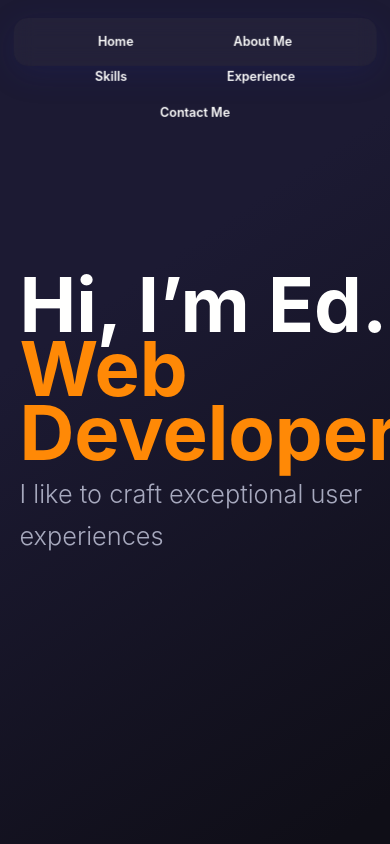
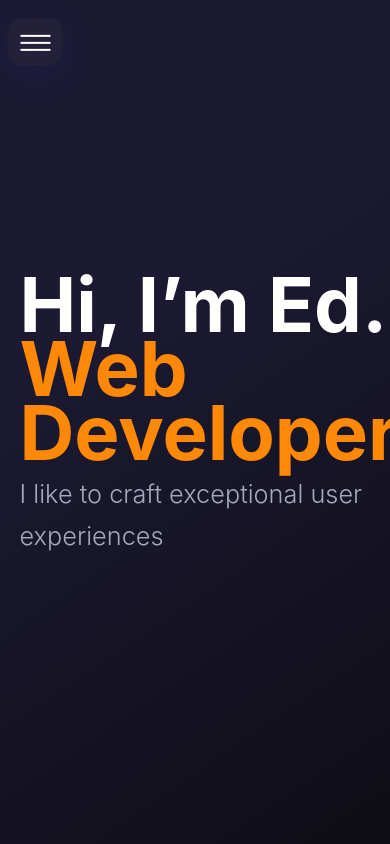
Before and after one commit to EdvinasOak/WebCv2023, a React (Vite) app: page / in a window 390 px wide. Shown: the top 844 px of the page. Built offline with nearby package versions, Linux system fonts and the light colour scheme.

Commit message:
Fix nav bar for mobile, split navbar styles into separate css module, add scroll to selected navbar item on click functionality

```diff
--- a/src/About.tsx
+++ b/src/About.tsx
@@ -1,6 +1,20 @@
-const About = () => {
+import { useEffect, useRef, forwardRef, ForwardedRef } from 'react';
+
+const About = forwardRef((props, ref: ForwardedRef<HTMLDivElement | null>) => {
+	const aboutRef = useRef<HTMLDivElement | null>(null);
+
+	useEffect(() => {
+		if (ref) {
+			if (typeof ref === 'function') {
+				ref(aboutRef.current);
+			} else {
+				ref.current = aboutRef.current;
+			}
+		}
+	}, [ref]);
+
 	return (
-		<div className='about'>
+		<div ref={aboutRef} className='about'>
 			<div className='aboutGridContainer'>
 				<div className='aboutImageItem'>
 					<div className='aboutImageGridContainer'>
@@ -52,6 +66,6 @@ const About = () => {
 			</div>
 		</div>
 	);
-};
+});
 
 export default About;
--- a/src/App.css
+++ b/src/App.css
@@ -274,52 +274,7 @@
 
 }
 
-/* Navbar */
 
-.Navbar {
-  position: fixed;
-  top: 5%;
-  width: 93%;
-  height: 5vh;
-  height: calc(45px + 0.390625vh);
-
-  max-height: 80px;
-  font-weight: 600;
-  border-radius: 14px;
-  left: 50%;
-
-  transform: translate(-50%, -50%);
-  background: rgba(155, 155, 155, 0.06);
-  box-shadow: 0 8px 32px 0 rgba(31, 38, 135, 0.2);
-  backdrop-filter: blur(10px);
-  -webkit-backdrop-filter: blur(8.5px);
-
-  text-align: center;
-  z-index: 1000;
-
-
-  li {
-    list-style-type: none;
-    color: #fffffe;
-    cursor: pointer;
-
-    padding: 1vh 50px;
-    text-decoration: none;
-    font-size: calc(11px + 0.390625vw);
-    display: inline-block;
-
-    position: relative;
-    top: 50%;
-    transform: translateY(-50%);
-  }
-
-  li:hover {
-
-    text-shadow: #fffffe 1px 0 10px;
-    transition: all 0.1s ease-in-out;
-  }
-
-}
 
 
 
@@ -729,7 +684,7 @@ button {
   color: #FFFFFE;
   font-weight: 600;
   cursor: pointer;
-  z-index: 10000;
+  z-index: 100;
 
 }
 
--- a/src/App.tsx
+++ b/src/App.tsx
@@ -1,3 +1,4 @@
+// App.jsx
 import './App.css';
 import Home from './Home';
 import About from './About';
@@ -5,16 +6,27 @@ import Navbar from './Navbar';
 import Skills from './Skills';
 import Experience from './Experience';
 import Contact from './Contact';
+import { useRef } from 'react';
 
 function App() {
+	const homeRef = useRef(null);
+	const aboutRef = useRef(null);
+	const experienceRef = useRef(null);
+	const contactRef = useRef(null);
+
 	return (
 		<>
-			<Navbar />
-			<Home />
-			<About />
+			<Navbar
+				homeRef={homeRef}
+				aboutRef={aboutRef}
+				contactRef={contactRef}
+				experienceRef={experienceRef}
+			/>
+			<Home ref={homeRef} />
+			<About ref={aboutRef} />
 			<Skills />
-			<Experience />
-			<Contact />
+			<Experience ref={experienceRef} />
+			<Contact ref={contactRef} />
 		</>
 	);
 }
--- a/src/Contact.tsx
+++ b/src/Contact.tsx
@@ -1,6 +1,21 @@
-const Contact = () => {
+import { useEffect, useRef, forwardRef, ForwardedRef } from 'react';
+
+const Contact = forwardRef(
+	(props, ref: ForwardedRef<HTMLDivElement | null>) => {
+		const contactRef = useRef<HTMLDivElement | null>(null);
+
+		useEffect(() => {
+			if (ref) {
+				if (typeof ref === 'function') {
+					ref(contactRef.current);
+				} else {
+					ref.current = contactRef.current;
+				}
+			}
+		}, [ref]);
+
 		return (
-		<div className='Contact'>
+			<div ref={contactRef} className='Contact'>
 				<div className='contactGridContainer'>
 					<div className='contactHeroTxtItem'>
 						<a className='contactHeroTxt'>Contact</a>
@@ -65,6 +80,7 @@ const Contact = () => {
 				</div>
 			</div>
 		);
-};
+	}
+);
 
 export default Contact;
--- a/src/Experience.tsx
+++ b/src/Experience.tsx
@@ -1,6 +1,21 @@
-const Experience = () => {
+import { ForwardedRef, forwardRef, useEffect, useRef } from 'react';
+
+const Experience = forwardRef(
+	(props, ref: ForwardedRef<HTMLDivElement | null>) => {
+		const experienceRef = useRef<HTMLDivElement | null>(null);
+
+		useEffect(() => {
+			if (ref) {
+				if (typeof ref === 'function') {
+					ref(experienceRef.current);
+				} else {
+					ref.current = experienceRef.current;
+				}
+			}
+		}, [ref]);
+
 		return (
-		<div className='Experience'>
+			<div ref={experienceRef} className='Experience'>
 				<div className='grid-container'>
 					<div className='heroTxtItem'>
 						<a className='experienceHeroTxt'>Experience</a>
@@ -28,12 +43,12 @@ const Experience = () => {
 					</div>
 					<div className='descriptionItem'>
 						<li>
-						Developed and maintained a browser-based Contact Centre (SPA), along
-						with administrative and data visualisation applications, employing
-						Angular 2+, TypeScript, and SCSS. This effort resulted in creating
-						applications used by thousands of agents and supervisors, offering
-						exceptional user experiences, trusted, and utilized by global
-						industry leaders.
+							Developed and maintained a browser-based Contact Centre (SPA),
+							along with administrative and data visualisation applications,
+							employing Angular 2+, TypeScript, and SCSS. This effort resulted
+							in creating applications used by thousands of agents and
+							supervisors, offering exceptional user experiences, trusted, and
+							utilized by global industry leaders.
 						</li>
 						<p />
 						<li>
@@ -56,8 +71,8 @@ const Experience = () => {
 						<p />
 
 						<li>
-						Documented new features and critical project details to ensure that
-						developers, testers, and other stakeholders possessed a clear
+							Documented new features and critical project details to ensure
+							that developers, testers, and other stakeholders possessed a clear
 							comprehension of the intended functionality of the feature.
 						</li>
 						<p />
@@ -84,14 +99,15 @@ const Experience = () => {
 						<li>
 							Additionally, gained exposure to day-to-day software development
 							activities, such as participating in stand-up meetings, code
-						reviews, and task management tools like Trello, while also building
-						interpersonal skills by collaborating with team members, whether
-						locally or remotely, through Slack.
+							reviews, and task management tools like Trello, while also
+							building interpersonal skills by collaborating with team members,
+							whether locally or remotely, through Slack.
 						</li>
 					</div>
 				</div>
 			</div>
 		);
-};
+	}
+);
 
 export default Experience;
--- a/src/Home.tsx
+++ b/src/Home.tsx
@@ -1,17 +1,31 @@
-const Home = () => {
+import { useEffect, useRef, forwardRef, ForwardedRef } from 'react';
+
+const Home = forwardRef((props, ref: ForwardedRef<HTMLDivElement | null>) => {
+	const homeRef = useRef<HTMLDivElement | null>(null);
+
+	useEffect(() => {
+		if (ref) {
+			if (typeof ref === 'function') {
+				ref(homeRef.current);
+			} else {
+				ref.current = homeRef.current;
+			}
+		}
+	}, [ref]);
+
 	return (
-		<div className='Home'>
+		<div ref={homeRef} className='Home'>
 			<div className='homeHeroTextContainer'>
 				<a className='homeHeroText1'>Hi, I’m Ed.</a>
-				<br></br>
+				<br />
 				<a className='homeHeroText2'>Web Developer</a>
-				<br></br>
+				<br />
 				<a className='homeHeroText3'>
 					I like to craft exceptional user experiences
 				</a>
 			</div>
 		</div>
 	);
-};
+});
 
 export default Home;
--- a/src/Navbar.tsx
+++ b/src/Navbar.tsx
@@ -1,11 +1,79 @@
-const Navbar = () => {
+import React, { useState } from 'react';
+import NavBarCss from './styles/Navbar.module.css';
+
+interface NavbarProps {
+	homeRef: React.RefObject<HTMLElement>;
+	aboutRef: React.RefObject<HTMLElement>;
+	experienceRef: React.RefObject<HTMLElement>;
+	contactRef: React.RefObject<HTMLElement>;
+}
+
+const Navbar: React.FC<NavbarProps> = ({
+	homeRef,
+	aboutRef,
+	experienceRef,
+	contactRef,
+}) => {
+	const [burgerMenuActive, setBurgerMenuActive] = useState(false);
+
+	const activateLasers = () => {
+		setBurgerMenuActive(!burgerMenuActive);
+		console.log(burgerMenuActive);
+	};
+
+	const scrollTo = (position: string) => {
+		switch (position) {
+			case 'Home':
+				homeRef.current?.scrollIntoView({ behavior: 'smooth' });
+				break;
+			case 'About':
+				aboutRef.current?.scrollIntoView({ behavior: 'smooth' });
+				break;
+			case 'Skills':
+				break;
+			case 'Experience':
+				experienceRef.current?.scrollIntoView({ behavior: 'smooth' });
+				break;
+			case 'Contact':
+				contactRef.current?.scrollIntoView({ behavior: 'smooth' });
+				break;
+			default:
+		}
+	};
+
 	return (
-		<div className='Navbar'>
-			<li>Home</li>
-			<li>About Me</li>
-			<li>Skills</li>
-			<li>Experience</li>
-			<li>Contact Me</li>
+		<div
+			className={`${NavBarCss.Navbar} ${
+				burgerMenuActive ? NavBarCss.open : ''
+			}`}
+		>
+			<div onClick={activateLasers} className={NavBarCss.NavbarDesktop}>
+				<div
+					className={`${NavBarCss.burgerMenu} ${
+						burgerMenuActive ? NavBarCss.active : ''
+					}`}
+				>
+					<span className={NavBarCss.bar1}></span>
+					<span className={NavBarCss.bar2}></span>
+					<span className={NavBarCss.bar3}></span>
+				</div>
+
+				<li onClick={() => scrollTo('Home')} id={NavBarCss.menuItem}>
+					Home
+				</li>
+				<li onClick={() => scrollTo('About')} id={NavBarCss.menuItem}>
+					About Me
+				</li>
+				{/* <li onClick={() => scrollTo('Skills')} id={NavBarCss.menuItem}>
+					Skills
+				</li> */}
+				<li onClick={() => scrollTo('Experience')} id={NavBarCss.menuItem}>
+					Experience
+				</li>
+				<li onClick={() => scrollTo('Contact')} id={NavBarCss.menuItem}>
+					Contact Me
+				</li>
+			</div>
 		</div>
 	);
 };
--- /dev/null
+++ b/src/styles/Navbar.module.css
@@ -0,0 +1,129 @@
+/* Navbar */
+
+.Navbar {
+    cursor: pointer;
+    transition: .3s ease-in-out;
+
+    .NavbarDesktop {
+        position: fixed;
+        top: 5%;
+        width: 93%;
+        height: 5vh;
+        height: calc(45px + 0.390625vh);
+        /* max-height: 80px; */
+        font-weight: 600;
+        border-radius: 14px;
+        left: 50%;
+        transform: translate(-50%, -50%);
+        background: rgba(155, 155, 155, 0.06);
+        box-shadow: 0 8px 32px 0 rgba(31, 38, 135, 0.2);
+        backdrop-filter: blur(10px);
+        -webkit-backdrop-filter: blur(8.5px);
+        z-index: 1000;
+        display: flex;
+        flex-direction: row;
+        flex-wrap: nowrap;
+        align-content: center;
+        justify-content: center;
+        align-items: center;
+    }
+
+    #menuItem {
+        list-style-type: none;
+        color: #fffffe;
+        cursor: pointer;
+        padding: 0vh 4vw;
+        text-decoration: none;
+        font-size: calc(11px + 0.390625vw);
+    }
+
+    #menuItem:hover {
+        text-shadow: #fffffe 1px 0 10px;
+        transition: all 0.1s ease-in-out;
+    }
+}
+
+@media (width < 550px) {
+    .Navbar {
+        .NavbarDesktop {
+            left: 9%;
+            top: 5%;
+            width: 55px;
+
+        }
+    }
+
+    .open {
+        .NavbarDesktop {
+            left: 50%;
+            top: 50% !important;
+            width: 100vw !important;
+            height: 100vh !important;
+            flex-direction: column;
+
+            .burgerMenu {
+                display: inline-block;
+                padding-top: 0;
+                margin-top: 0;
+                left: 6%;
+                top: 4%;
+                width: 55px;
+                position: fixed;
+            }
+
+            #menuItem {
+                display: block;
+                font-size: calc(40px + 0.390625vw);
+            }
+        }
+
+    }
+
+    #menuItem {
+
+        display: none;
+
+    }
+
+    #menuItem:hover {
+        text-shadow: #fffffe 1px 0 10px;
+        transition: all 0.1s ease-in-out;
+    }
+
+    .burgerMenu {
+        display: inline-block;
+        /* padding-top: 40%; */
+        /* transition: .3s ease-in-out; */
+        margin-top: 10%;
+    }
+
+    .active {
+
+
+
+        .bar1 {
+            transform: rotate(-45deg) translate(-3px, 5px)
+        }
+
+        .bar2 {
+            opacity: 0;
+        }
+
+        .bar3 {
+            transform: rotate(45deg) translate(-7px, -5px);
+        }
+
+
+    }
+
+    .bar1,
+    .bar2,
+    .bar3 {
+        display: block;
+        width: 30px;
+        height: 5px;
+        border-top: 2px solid #FFFFFE;
+        transition: .2s ease-in-out;
+    }
+
+}
--- a/vite.config.ts
+++ b/vite.config.ts
@@ -1,7 +1,12 @@
-import { defineConfig } from 'vite'
-import react from '@vitejs/plugin-react-swc'
+import { defineConfig } from 'vite';
+import react from '@vitejs/plugin-react-swc';
 
 // https://vitejs.dev/config/
 export default defineConfig({
-  plugins: [react()],
-})
+	plugins: [react()],
+	css: {
+		modules: {
+			localsConvention: 'camelCase',
+		},
+	},
+});
```
Lines whose indentation alone changed are shown as unchanged.
